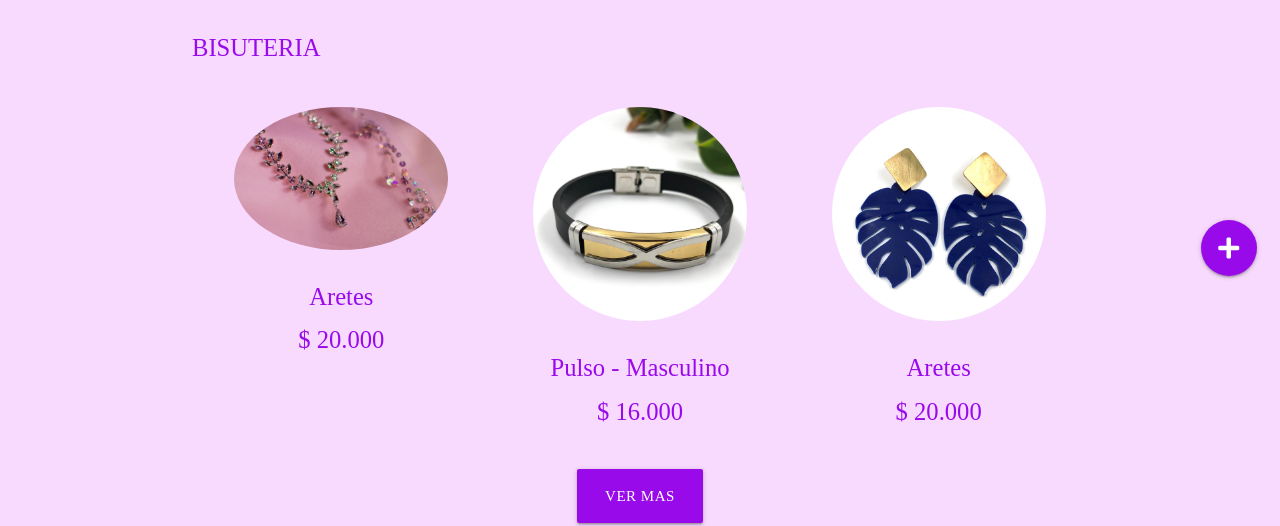
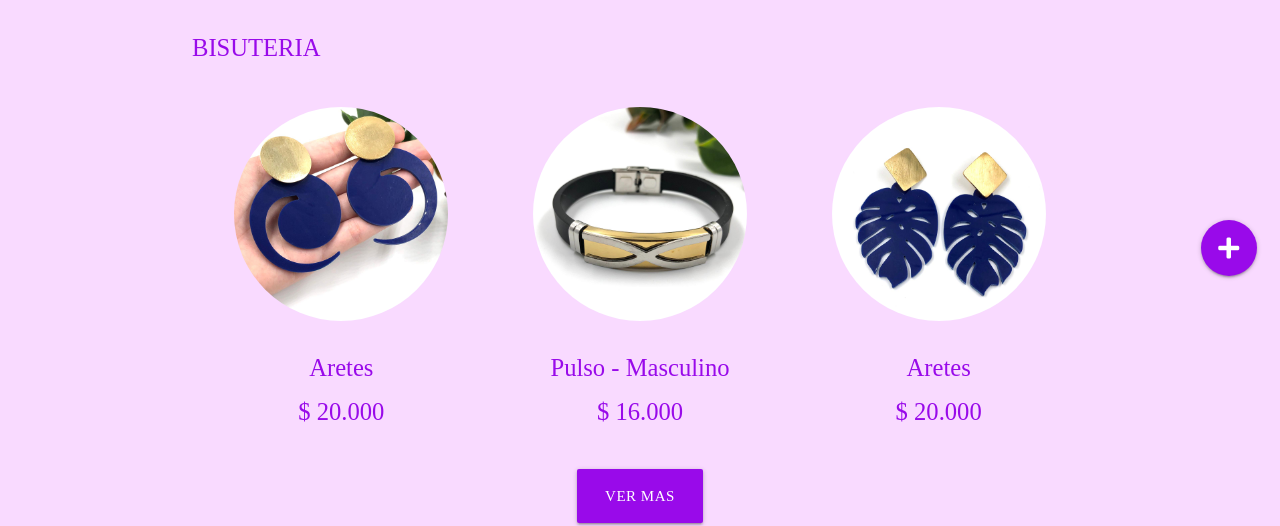
Before and after one commit to ManuelHernandez18/website, a plain HTML site: page index.html in a window 1280 px wide. Shown: the part 501-1027 px from the top of the page. Drawn offline with nearby package versions, Linux system fonts and the light colour scheme; a web font is replaced by a local one.

Commit message:
Update index.html

```diff
--- a/index.html
+++ b/index.html
@@ -106,7 +106,7 @@
           <div class="row">
             <div class="col s12 m4" title="Proximamente">
               <div class="icon-block">
-                <h2 class="center brown-text"><i class="reloj"><img class=" circle responsive-img" src="ibisuteria/3.jpg"
+                <h2 class="center brown-text"><i class="reloj"><img class=" circle responsive-img" src="ibisuteria/7.jpeg"
                       alt=""></i></h2>
                 <h5 class="center">Aretes</h5>
                 <!--<p class="light">Información</p>-->
```
